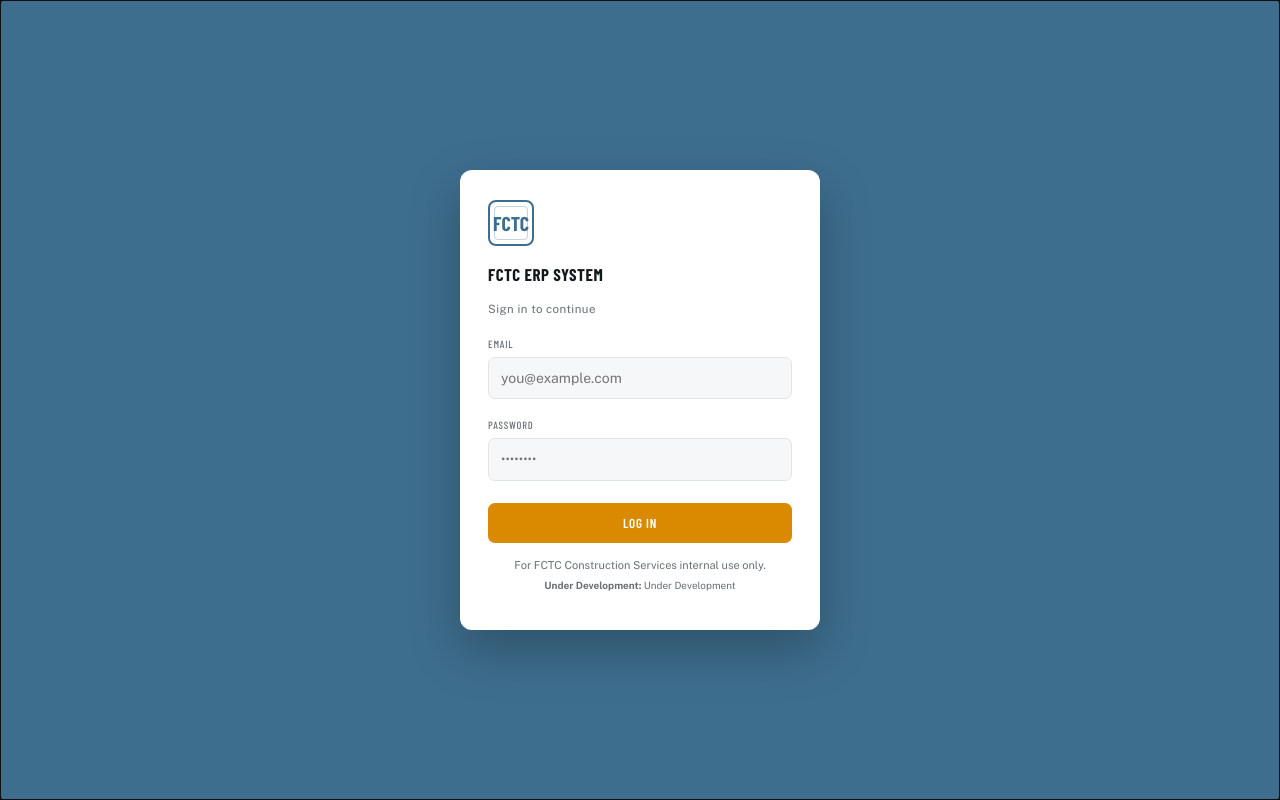
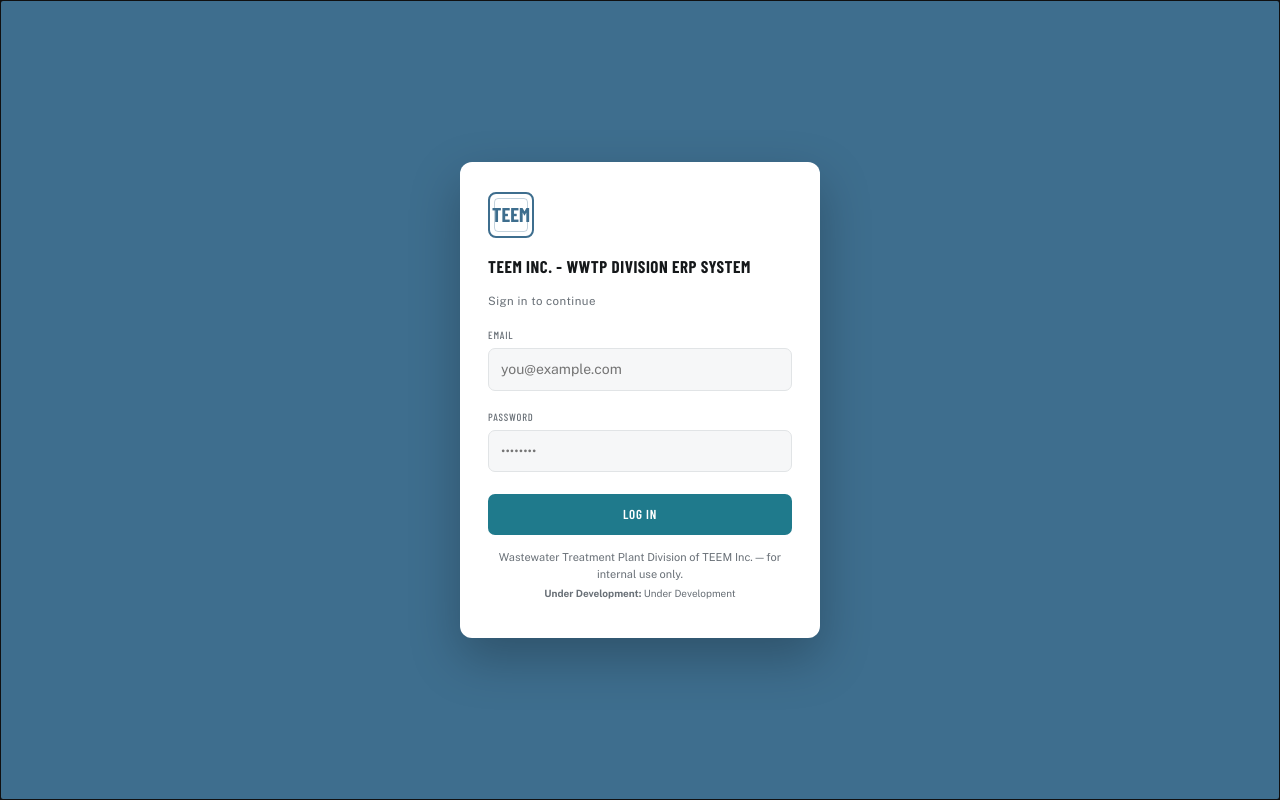
Before and after one commit to fctconstructionservices/teeminc-wwtp-portal, a plain HTML site: page index.html in a window 1280 px wide. Drawn offline with nearby package versions, Linux system fonts and the light colour scheme.

Commit message:
Adding another company , one repo

```diff
--- a/index.html
+++ b/index.html
@@ -3,7 +3,7 @@
 <head>
     <meta charset="UTF-8" />
     <meta name="viewport" content="width=device-width, initial-scale=1.0" />
-    <title>FCTC ERP System v3</title>
+    <title data-cfg="company.appName">FCTC Operations Board</title>
     <link rel="preconnect" href="https://fonts.googleapis.com" />
     <!-- v12: Barlow Condensed display, Public Sans body, Roboto Mono numbers.
          Oswald, Inter and IBM Plex Mono stay loaded as fallbacks so anything
@@ -116,8 +116,8 @@
     <!-- ════════════════════════════════════════════ -->
     <section id="page-login" class="page active" aria-label="Login">
         <div class="login-card">
-            <div class="login-mark">FCTC</div>
-            <h1>FCTC ERP System</h1>
+            <div class="login-mark" data-cfg="company.short">FCTC</div>
+            <h1 data-cfg="company.appName">FCTC Operations Board</h1>
             <p class="sub">Sign in to continue</p>
             <form id="loginForm" onsubmit="return handleLogin(event)">
                 <div class="field" id="login-email-field">
@@ -133,7 +133,7 @@
                 <button type="submit" class="login-btn">Log In</button>
             </form>
             <p class="login-note">
-                For FCTC Construction Services internal use only.
+                <span data-cfg="company.notice">For FCTC Construction Services internal use only.</span>
                 <small><strong>Under Development: </strong>Under Development</small>
             </p>
         </div>
@@ -147,7 +147,7 @@
             <div class="topbar">
                 <div class="mark">F</div>
                 <div class="brand">
-                    <div class="name">FCTC ERP System</div>
+                    <div class="name" data-cfg="company.appName">FCTC Operations Board</div>
                     <div class="sub" id="home-user-label">Managing Partner — D. Fabon</div>
                 </div>
                 <div class="spacer"></div>
@@ -881,6 +881,7 @@
     <script src="js/core/print-doc.js"></script>
     <script src="js/core/typeahead.js"></script>
     <script src="js/core/nav.js"></script>
+    <script src="js/core/config.js"></script>
     <script src="js/services/data-service.js"></script>
     <script src="js/pages/home.js"></script>
     <script src="js/pages/project/project-core.js"></script>
--- /dev/null
+++ b/js/core/config.js
@@ -0,0 +1,101 @@
+// ================================================================
+//  core/config.js — Everything that differs between companies.
+//
+//  ONE CODEBASE, TWO DEPLOYMENTS. The alternative — forking the repo
+//  per company — looks simpler on day one and is the more expensive
+//  choice by a wide margin: every fix from here on would have to be
+//  applied twice, and the two copies drift apart the first time one of
+//  them gets a hotfix the other does not.
+//
+//  So: the code is identical everywhere, and ONLY THIS FILE changes.
+//  It is the single thing you edit when standing up a new company.
+//
+//  ── SETTING UP A SECOND COMPANY ──────────────────────────────
+//
+//  1. Copy the Google Sheet (File → Make a copy). Empty the data rows;
+//     keep the headers. Note the new spreadsheet id from its URL.
+//  2. Copy the Apps Script project, point SHEET_ID in 00-Config.gs at
+//     the new sheet, and deploy it as a Web App with "Anyone" access.
+//     Note the /exec URL.
+//  3. Copy this file to config.js in the new deployment and change the
+//     four values below.
+//  4. Deploy the frontend to Cloudflare Pages.
+//
+//  Nothing else in the repository is company-specific. There is a test
+//  that keeps it that way.
+//
+//  ── A NOTE ON WHAT IS AND IS NOT SECRET ──────────────────────
+//
+//  The API URL is NOT a secret and cannot be treated as one: it ships
+//  in the browser bundle, so anyone using the app can read it. The
+//  Apps Script is deployed as "Anyone" because that is what avoids the
+//  CORS preflight failure — the access control is the SESSION TOKEN
+//  checked on every call, not the obscurity of the URL.
+//
+//  The consequence worth understanding: the two companies are separated
+//  by having SEPARATE SPREADSHEETS AND SEPARATE DEPLOYMENTS, not by
+//  anything in this file. Never point two companies at one backend and
+//  try to filter by company in the app — one missed filter and one
+//  company reads the other's contracts.
+// ================================================================
+
+const CONFIG = {
+
+    /**
+     * apiUrl - the Apps Script Web App /exec URL for THIS company.
+     * Each company has its own deployment reading its own spreadsheet.
+     */
+    apiUrl: 'https://script.google.com/macros/s/AKfycbyIuNjph0XC0Jd4yc777cOXrBnzt1rtv8rvzI8X0WISEtuz31CBJmTngv9c7Wcte1Xp_g/exec',
+
+    /** company - what the app calls itself. */
+    company: {
+        short: 'TEEM',
+        name: 'TEEM Inc.',
+        appName: 'TEEM Inc. - WWTP Division ERP System',
+        // Shown on the login screen under the sign-in button.
+        notice: 'Wastewater Treatment Plant Division of TEEM Inc. — for internal use only.',
+    },
+
+    /**
+     * currency - symbol and locale. Both companies are Philippine
+     * today, but a figure formatted for the wrong locale is the kind
+     * of error nobody spots until a client does.
+     */
+    currency: { symbol: '₱', locale: 'en-PH' },
+
+    /**
+     * accent - the one accent colour. Giving each company a different
+     * accent is not decoration: when you have two tabs open it is the
+     * fastest way to know which company you are about to post a cash
+     * advance against.
+     */
+    accent: '#1F7A8C'   // null keeps the stylesheet default (amber)
+};
+
+/**
+ * applyConfig - writes the configured identity into the page.
+ *
+ * Done at runtime rather than by editing index.html per company,
+ * because a second copy of the markup is a second thing to keep in
+ * step — the same reason the dashboard tiles were removed.
+ */
+function applyConfig() {
+    const c = CONFIG.company || {};
+
+    document.title = c.appName || 'Operations Board';
+
+    document.querySelectorAll('[data-cfg]').forEach(el => {
+        const key = el.dataset.cfg;
+        const val = key.split('.').reduce((o, k) => (o || {})[k], CONFIG);
+        if (val !== undefined && val !== null) el.textContent = val;
+    });
+
+    if (CONFIG.accent) {
+        document.documentElement.style.setProperty('--amber', CONFIG.accent);
+        document.documentElement.style.setProperty('--safety', CONFIG.accent);
+    }
+}
+
+if (typeof document !== 'undefined') {
+    document.addEventListener('DOMContentLoaded', applyConfig);
+}
--- a/js/services/data-service.js
+++ b/js/services/data-service.js
@@ -13,7 +13,18 @@
 //  wrapper method here — pages never call fetch() directly.
 // ================================================================
 
-const GAS_API_URL = 'https://script.google.com/macros/s/AKfycbwoInhyBINQwtEw66Dh94xT1q6L9aC225NtN86FSygY1PiaUbfBTPhciShCor-puMuc/exec';
+// v12: the URL lives in js/core/config.js — the one file that differs
+// between companies. Hardcoding it here is what would force a fork of
+// the whole repository to stand up a second company.
+//
+// The fallback is deliberate and loud: an empty string would fail with
+// an unhelpful network error, so a missing config says what is wrong.
+const GAS_API_URL = (typeof CONFIG !== 'undefined' && CONFIG.apiUrl)
+    ? CONFIG.apiUrl
+    : (function () {
+        console.error('js/core/config.js is missing or has no apiUrl — the app cannot reach its backend.');
+        return '';
+    })();
 
 /**
  * getCurrentUserEmail - Retrieves the current user's email from localStorage
```
Also changed, not shown: tools/tests/wiring.test.js (+38 -0 lines), 2 other files.
